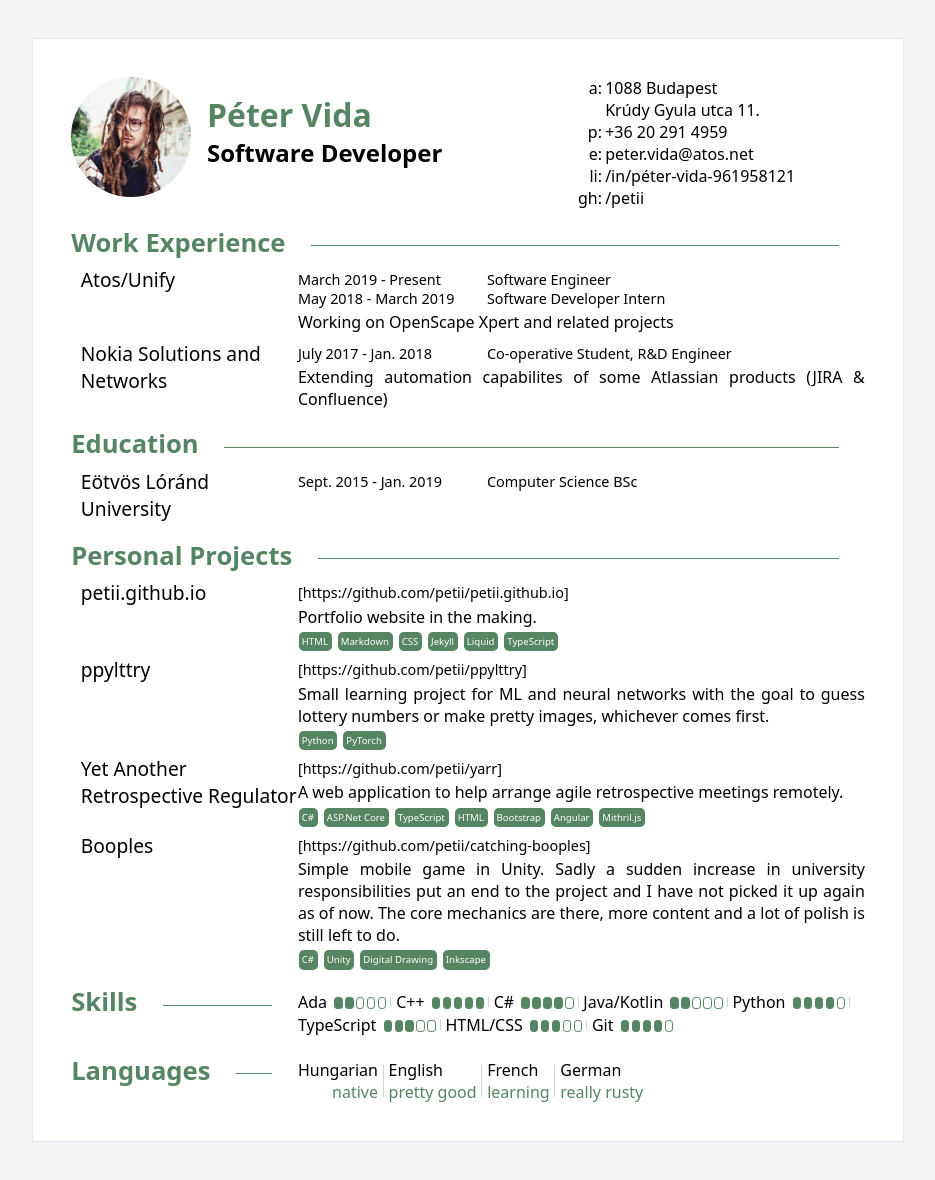
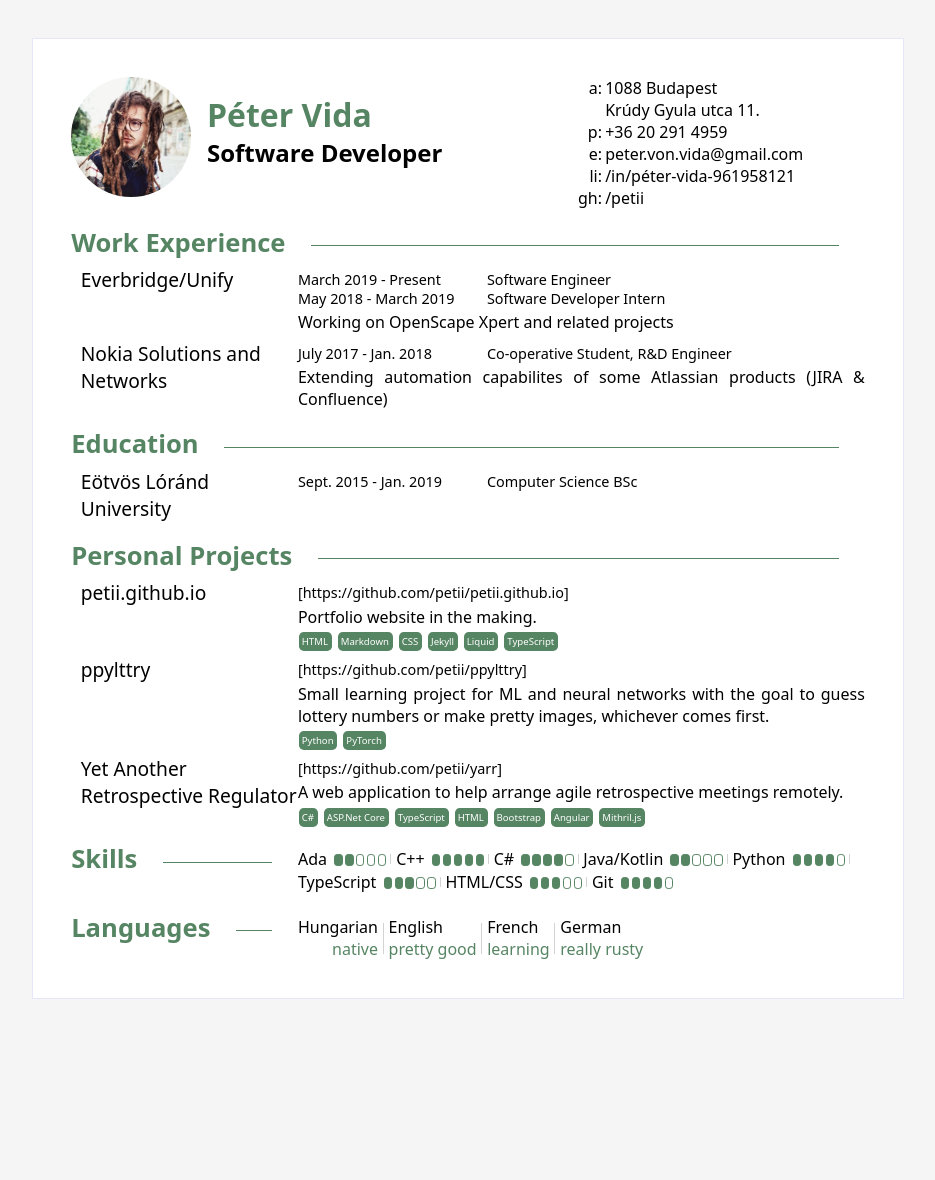
Before and after one commit to petii/petii.github.io, a Jekyll site: the page built from resume.html, in a window 1280 px wide. Shown: the whole page, without its empty margins (172-1107 px from the left). Built offline with Jekyll 4.4.1, drawn with Linux system fonts in a browser that asks for light colours; after the commit the page ends 1037 px from its top, so only the background shows below that.

Commit message:
small update

```diff
--- a/_data/resume.yaml
+++ b/_data/resume.yaml
@@ -5,8 +5,7 @@ contact:
   phone:
     personal: "+36 20 291 4959"
   email:
-    personal: "petike997@gmail.com"
-    work:     "peter.vida@atos.net"
+    personal: "peter.von.vida@gmail.com"
   socials:
     - site:    "https://www.linkedin.com"
       display: "li:"
@@ -16,7 +15,7 @@ contact:
       user:    "/petii"
 
 jobs:
-  - name: "Atos/Unify"
+  - name: "Everbridge/Unify"
     desc: "Working on OpenScape Xpert and related projects"
     positions:
       - date:  "March 2019 - Present"
@@ -52,14 +51,6 @@ projects:
     desc: >-
       A web application to help arrange agile retrospective meetings remotely.
     tech: [C#, ASP.Net Core, TypeScript, HTML, Bootstrap, Angular, Mithril.js]
-  - name: "Booples"
-    repo: "https://github.com/petii/catching-booples"
-    desc: >-
-      Simple mobile game in Unity. Sadly a sudden increase in university
-      responsibilities put an end to the project and I have not picked it up
-      again as of now. The core mechanics are there, more content and a lot of
-      polish is still left to do.
-    tech: [C#, Unity, Digital Drawing, Inkscape]
 
 languages:
   - lang:  "Hungarian"
--- a/resume.html
+++ b/resume.html
@@ -1,7 +1,7 @@
 ---
 title: Péter Vida - Resume
 phone-type: personal
-email-type: work
+email-type: personal
 ---
 {% assign resume = site.data.resume %}
 
```
